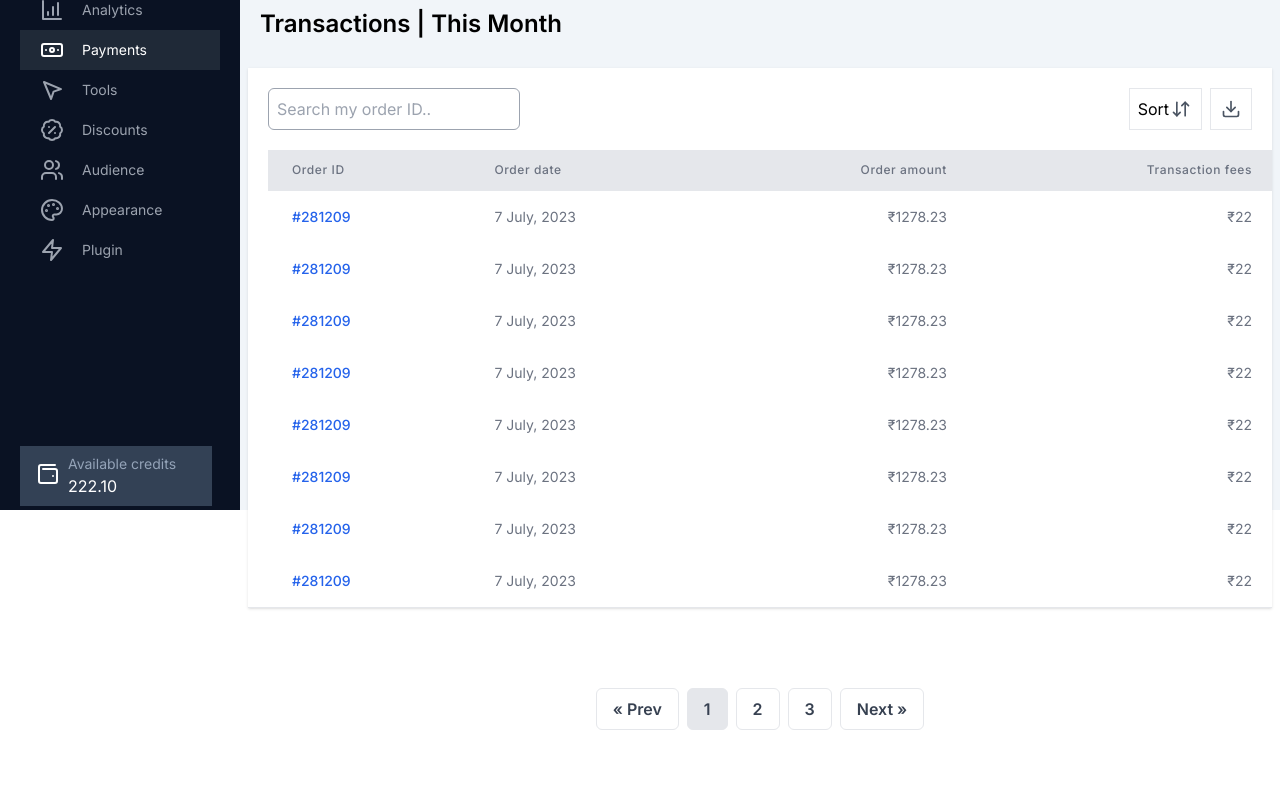
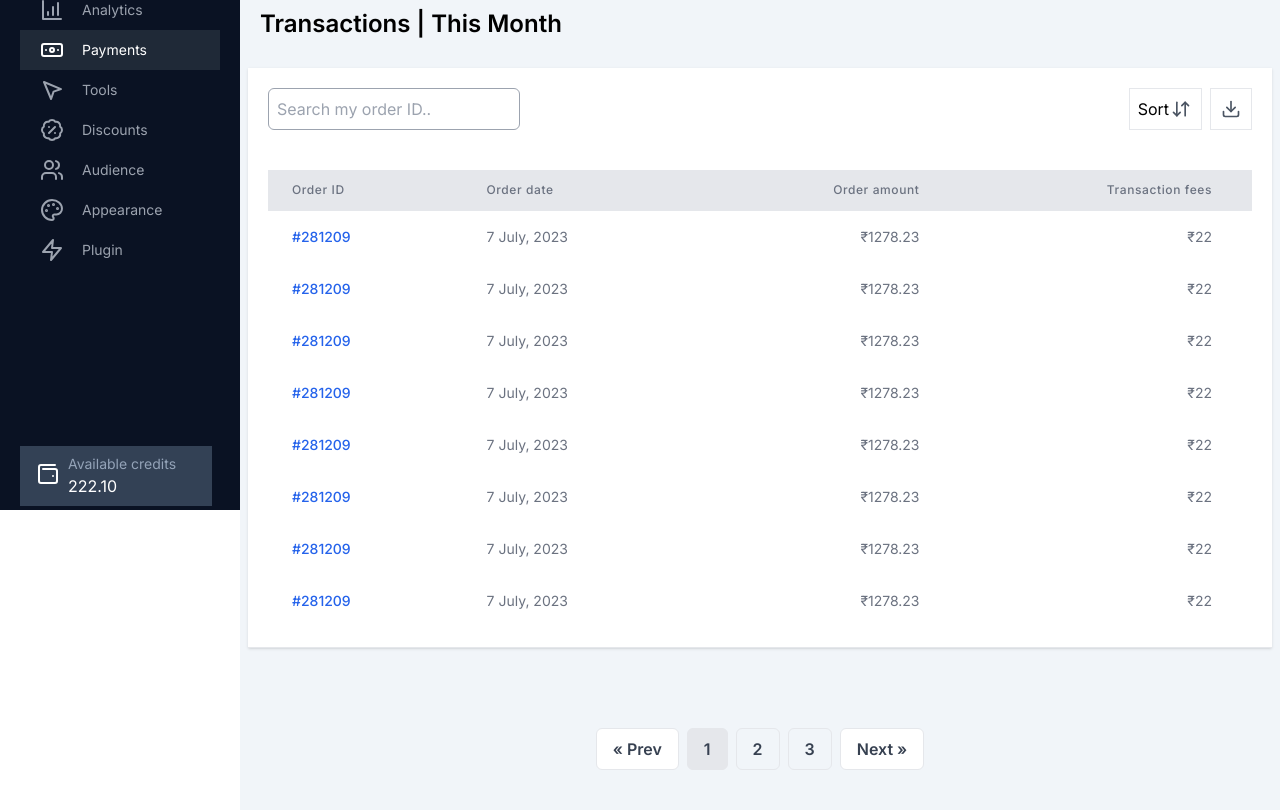
Before and after one commit to faisal004/dukaan-twitter-assignment, a Next.js app: page / in a window 1280 px wide. Shown: the part 290-1100 px from the top of the page. Before the commit the page ends 1060 px from the top, so only its background shows below. Built offline with nearby package versions, Linux system fonts and the light colour scheme.

Commit message:
fix : css fixed

```diff
--- a/app/_components/paymentpage/index.tsx
+++ b/app/_components/paymentpage/index.tsx
@@ -9,7 +9,7 @@ const Paymentpage = () => {
   const { collapsed } = useSidebar((state) => state)
   return (
     <div
-      className={` text-black  ml-[240px] ${
+      className={` text-black  ml-[240px] bg-slate-100 ${
         collapsed ? 'ml-[80px]' : 'ml-[240px]'
       }`}
     >
--- a/app/_components/paymentpage/pagination.tsx
+++ b/app/_components/paymentpage/pagination.tsx
@@ -4,13 +4,13 @@ const Paymentpagination = () => {
       <nav className="flex">
         <a
           href="#"
-          className="px-4 py-2 mx-1 font-semibold text-gray-700 hover:text-white hover:bg-blue-500 border rounded-md"
+          className="px-4 py-2 mx-1 font-semibold text-gray-700 bg-white hover:text-white hover:bg-blue-500 border rounded-md"
         >
           &laquo; Prev
         </a>
         <a
           href="#"
-          className="px-4 py-2 mx-1 font-semibold text-gray-700 bg-gray-200 border rounded-md"
+          className="px-4 py-2 mx-1 font-semibold  text-gray-700 bg-gray-200 border rounded-md"
         >
           1
         </a>
@@ -29,7 +29,7 @@ const Paymentpagination = () => {
 
         <a
           href="#"
-          className="px-4 py-2 mx-1 font-semibold text-gray-700 hover:text-white hover:bg-blue-500 border rounded-md"
+          className="px-4 py-2 mx-1 font-semibold text-gray-700 bg-white hover:text-white hover:bg-blue-500 border rounded-md"
         >
           Next &raquo;
         </a>
--- a/app/_components/paymentpage/transactiontable.tsx
+++ b/app/_components/paymentpage/transactiontable.tsx
@@ -73,7 +73,8 @@ const PaymentTable = () => {
               <div className='flex flex-row border p-2'>Sort <ArrowDownUp className='p-0.5 text-gray-600'/></div> <div className='flex flex-row border p-2'><Download className='p-0.5 text-gray-600'/></div>
             </div>
           </div>
-          <table className="min-w-full mx-5 p-10 ">
+          <div className='bg-white p-5'>
+          <table className="min-w-full   ">
             <thead>
               <tr className="bg-gray-200 ">
                 <th className="px-6 py-3 border-b border-gray-200 text-left text-xs font-medium text-gray-500 tracking-wider">
@@ -90,7 +91,7 @@ const PaymentTable = () => {
                 </th>
               </tr>
             </thead>
-            <tbody className="bg-white">
+            <tbody className="bg-white ">
               {tableData.map(
                 ({ orderId, orderDate, orderAmount, transactionFees }) => (
                   <tr key={orderId}>
@@ -111,6 +112,7 @@ const PaymentTable = () => {
               )}
             </tbody>
           </table>
+          </div>
         </div>
       </div>
     </>
```
